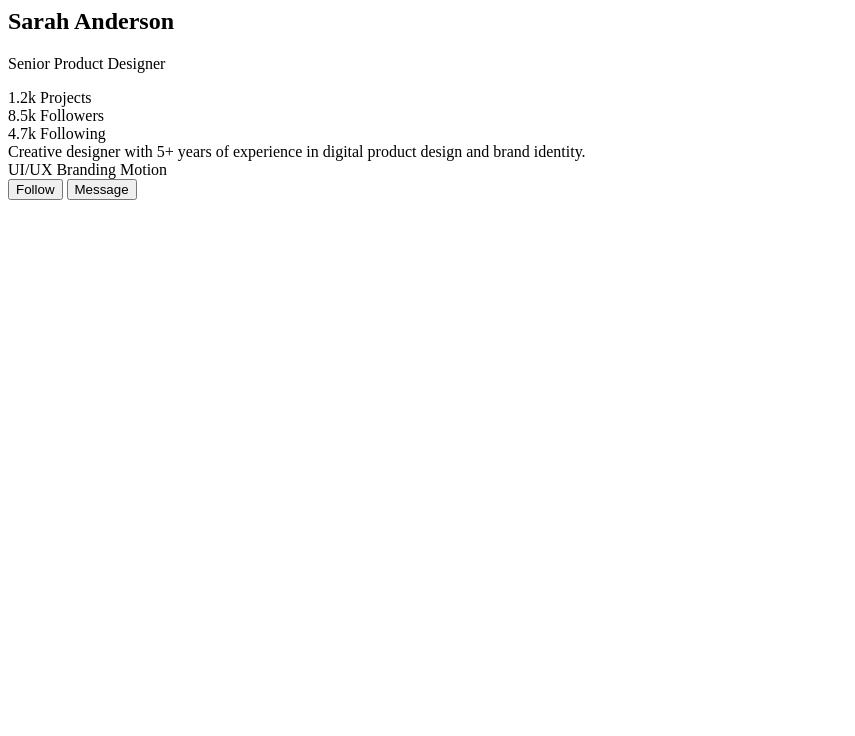
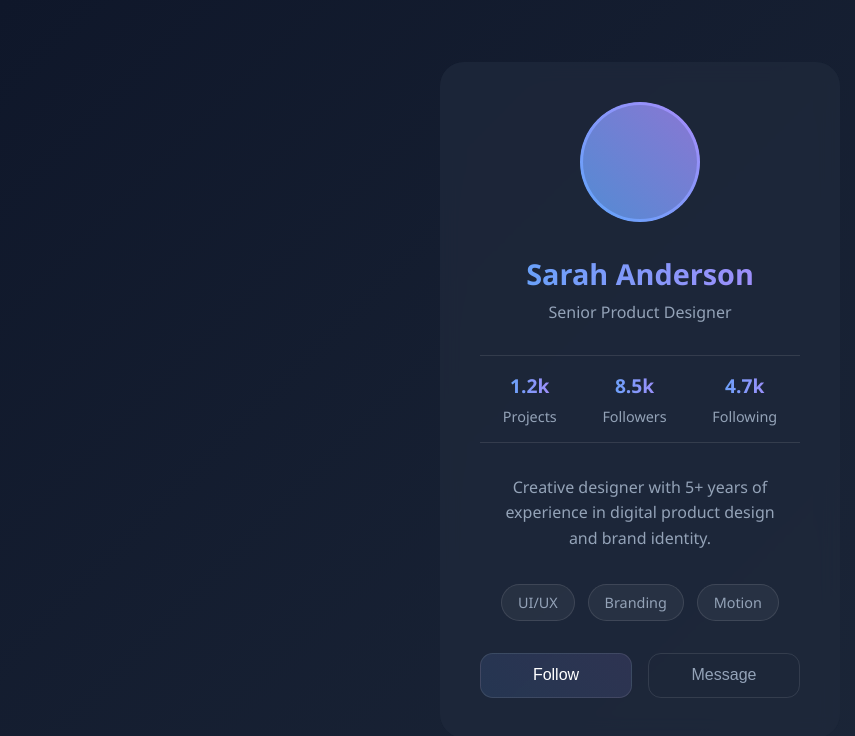
Before and after one commit to alvesdouglaz/alvesdouglaz.github.io, a plain HTML site: page index.html in a window 1280 px wide. Shown: the whole page, without its empty margins (0-855 px from the left). Drawn offline with Linux system fonts and the light colour scheme.

Commit message:
Update index.html

```diff
--- a/index.html
+++ b/index.html
@@ -1,4 +1,7 @@
-<link href="styles/style.css">
+<html>
+    <head>
+        <link type="text/css" rel="stylesheet" href="styles/style.css">
+    </head>
 <body>
     <div class="container">
         <!-- Premium Profile Card -->
```
